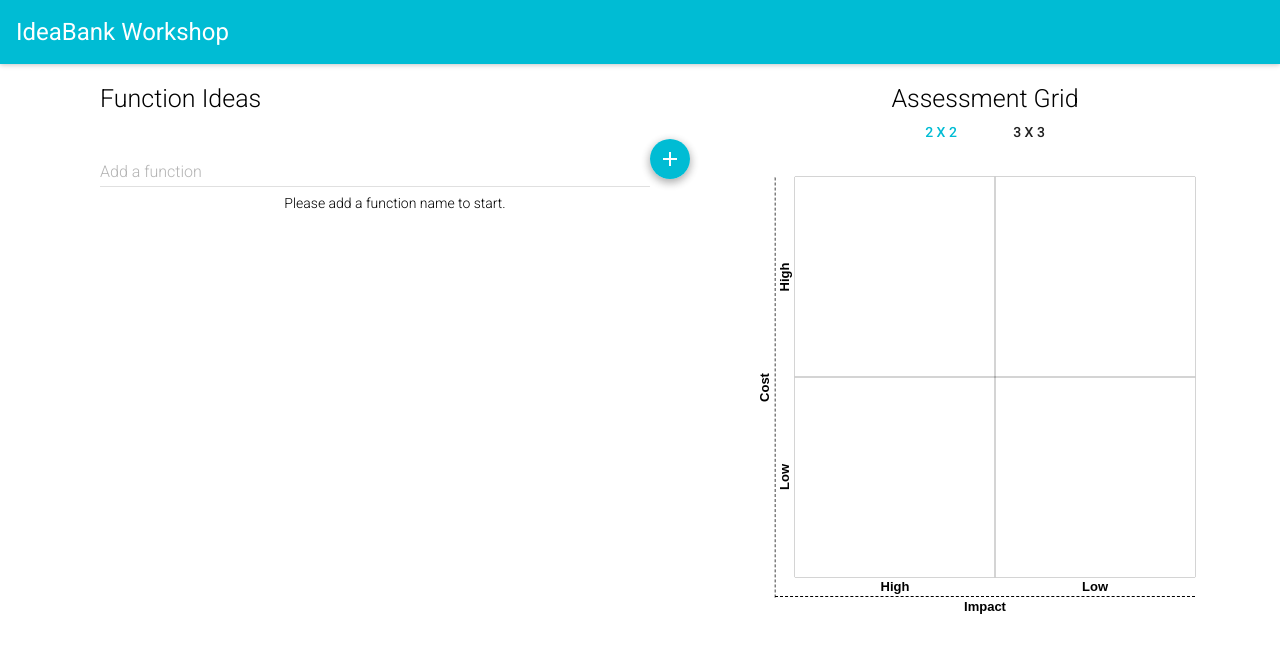
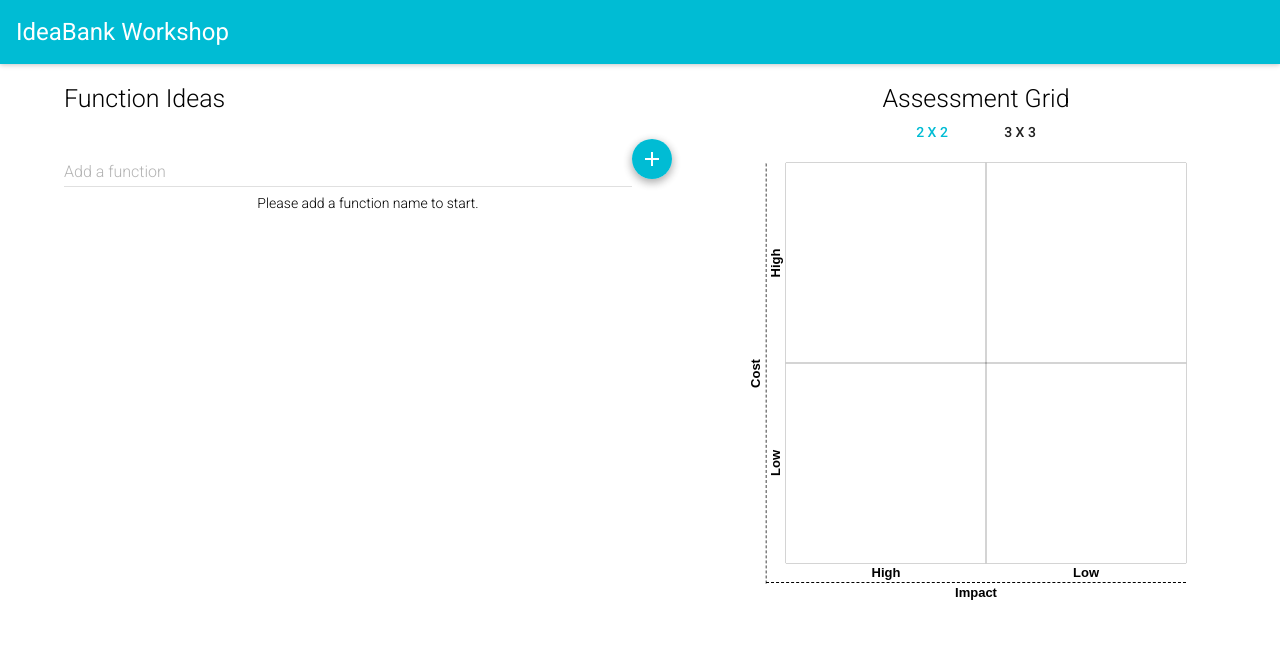
Before and after one commit to narensulegai/idea-bank-matrix, a React (Create React App) app: page / in a window 1280 px wide. Shown: the top 652 px of the page. Built offline with nearby package versions, Linux system fonts and the light colour scheme.

Commit message:
Sticky position for grid

```diff
--- a/src/App.scss
+++ b/src/App.scss
@@ -35,7 +35,7 @@ h4 {
   flex-wrap: wrap;
   width: 420px;
   height: 420px;
-  margin: 2em auto 0 auto;
+  margin: 1em auto 0 auto;
 }
 
 .grid .quadrant {
@@ -127,10 +127,14 @@ h4 {
 }
 
 .cost-impact-grid-container {
+  position: -webkit-sticky;
+  position: sticky;
+  height: 550px;
+  top: 0;
 }
 
 .function-name-container {
-  padding-left: 100px;
+  padding-left: 5%;
 }
 
 .small-margin-top {
```
